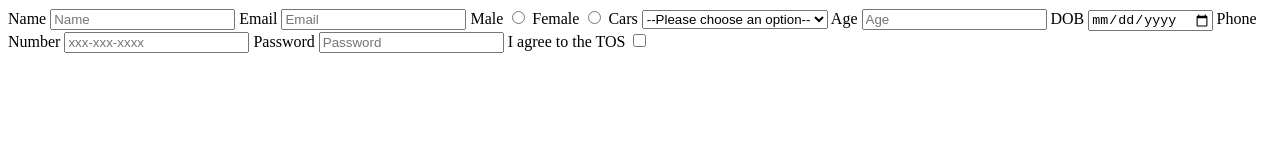
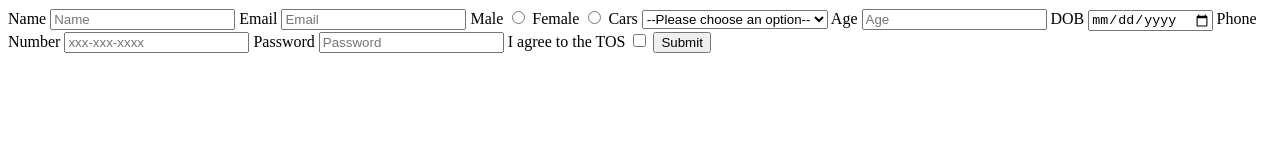
Before and after one commit to acciojob/signup-form-car-yoshjayn, a website: page main.html in a window 1280 px wide. Drawn offline with Linux system fonts and the light colour scheme.

Commit message:
created a submission

```diff
--- a/main.html
+++ b/main.html
@@ -31,6 +31,7 @@
 <input type="password" name="password" id="password" placeholder="Password" required>
 <label for="tos">I agree to the TOS</label>
 <input type="checkbox" name="tos" id="tos" required>
+<button type="submit">Submit</button>
 </form>
     <script type="text/javascript" src="./script.js">
 </script>
```
